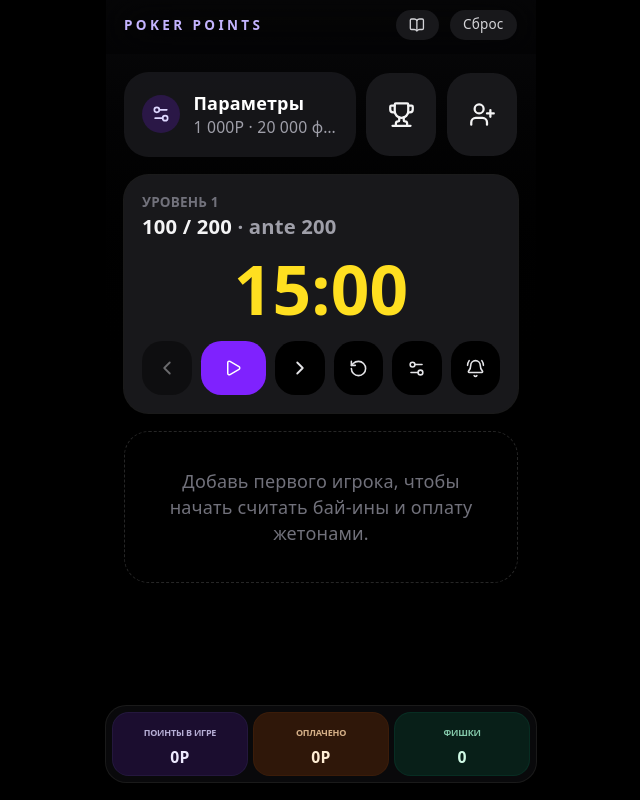
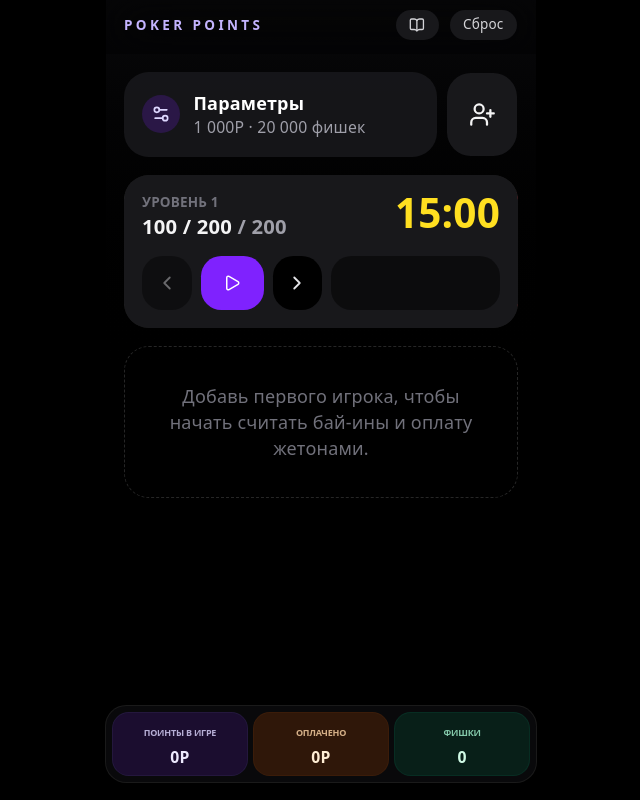
Before and after one commit to fontue/poker-points, a React (Vite) app: page / in a window 1280 px wide. Shown: the whole page, without its empty margins (319-959 px from the left). Built offline with nearby package versions, Linux system fonts and the light colour scheme.

Commit message:
фиксируем

```diff
--- a/src/App.tsx
+++ b/src/App.tsx
@@ -100,7 +100,6 @@ export default function PokerPointsPWA() {
         <TournamentControls
           settings={tournament.state.settings}
           onSettings={appModal.openSettings}
-          onPrizeSettings={appModal.openPrizeSettings}
           onAddPlayer={openAddPlayerDialog}
         />
 
--- a/src/components/dialogs/AppModals.tsx
+++ b/src/components/dialogs/AppModals.tsx
@@ -3,7 +3,6 @@ import { AddPlayerDialog } from './AddPlayerDialog';
 import { ConfirmActionDialog } from './ConfirmActionDialog';
 import { PrizeSettingsDialog } from './PrizeSettingsDialog';
 import { ReferenceDialog } from './ReferenceDialog';
-import { SettingsDialog } from './SettingsDialog';
 import { TimerAlertSettingsDialog } from './TimerAlertSettingsDialog';
 import { TimerSettingsDialog } from './TimerSettingsDialog';
 import { TotalsDialog } from './TotalsDialog';
@@ -156,7 +155,7 @@ export function AppModals({
     }
 
     if (modal?.type === 'settings') {
-      return <SettingsDialog key="settings" settings={settings} onChange={onUpdateSettings} onClose={onClose} />;
+      return <PrizeSettingsDialog key="settings" settings={settings} onChange={onUpdateSettings} onClose={onClose} />;
     }
 
     if (modal?.type === 'prize-settings') {
--- a/src/components/dialogs/TotalsDialog.tsx
+++ b/src/components/dialogs/TotalsDialog.tsx
@@ -151,7 +151,7 @@ export function TotalsDialog({ settings, timer, totals, prizePayouts, onClose }:
         </TotalsSection>
       </div>
 
-      <div className="mt-4 grid">
+      <div className="sticky -bottom-5 -mx-5 -mb-5 mt-4 grid border-t border-white/10 bg-zinc-950 px-5 pb-5 pt-3">
         <Button onClick={onClose} className="h-12 rounded-2xl bg-zinc-800 text-white">
           Закрыть
         </Button>
--- a/src/components/game/PlayerCard.tsx
+++ b/src/components/game/PlayerCard.tsx
@@ -42,11 +42,27 @@ export function PlayerCard({
   const rightActionsWidth = 140;
   const medalClass = getPrizeMedalClass(place);
 
+  function closeActions() {
+    setVisibleActionsSide(null);
+  }
+
+  function decrementBuyIns() {
+    closeActions();
+    onDecrementBuyIns(player.id);
+  }
+
+  function decrementPaidEntries() {
+    closeActions();
+    onDecrementPaidEntries(player.id);
+  }
+
   function toggleEliminated() {
+    closeActions();
     onToggleEliminated(player.id);
   }
 
   function deletePlayer() {
+    closeActions();
     onDelete(player.id);
   }
 
@@ -67,7 +83,7 @@ export function PlayerCard({
       <div className="absolute left-0 top-0.5 bottom-0.5 grid w-[132px] grid-cols-2 overflow-hidden rounded-3xl">
         <button
           type="button"
-          onClick={() => onDecrementBuyIns(player.id)}
+          onClick={decrementBuyIns}
           disabled={player.buyIns <= 0}
           className="grid place-items-center bg-violet-600/85 text-white disabled:text-white/30 active:brightness-110"
           aria-label={`Убрать бай-ин у игрока ${player.name}`}
@@ -79,7 +95,7 @@ export function PlayerCard({
         </button>
         <button
           type="button"
-          onClick={() => onDecrementPaidEntries(player.id)}
+          onClick={decrementPaidEntries}
           disabled={player.paidEntries <= 0}
           className="grid place-items-center bg-orange-500/85 text-white disabled:text-white/30 active:brightness-110"
           aria-label={`Убрать оплату у игрока ${player.name}`}
--- a/src/components/game/PokerTimer.tsx
+++ b/src/components/game/PokerTimer.tsx
@@ -1,4 +1,6 @@
+import { motion } from 'framer-motion';
 import { BellRing, ChevronLeft, ChevronRight, Pause, Play, RotateCcw, Settings2 } from 'lucide-react';
+import { useState } from 'react';
 import { formatNumber } from '@/lib/format';
 import { colorUpChipTones } from '@/lib/game';
 import { prepareTimerAlerts } from '@/lib/timerAlerts';
@@ -34,6 +36,19 @@ export function PokerTimer({
   const level = settings.timerLevels[timer.currentLevelIndex] || settings.timerLevels[0];
   const isFirstLevel = timer.currentLevelIndex === 0;
   const isLastLevel = timer.currentLevelIndex >= settings.timerLevels.length - 1;
+  const [visibleActionsSide, setVisibleActionsSide] = useState<'left' | 'right' | null>(null);
+  const leftActionsWidth = 96;
+  const rightActionsWidth = 56;
+
+  function getTimerOffset() {
+    if (visibleActionsSide === 'left') return leftActionsWidth;
+    if (visibleActionsSide === 'right') return -rightActionsWidth;
+    return 0;
+  }
+
+  function closeActions() {
+    setVisibleActionsSide(null);
+  }
 
   function toggleTimer() {
     prepareTimerAlerts({
@@ -44,27 +59,93 @@ export function PokerTimer({
   }
 
   return (
-    <section className="mb-4 rounded-3xl bg-zinc-900 p-4 text-left ring-1 ring-white/10">
-      <div className="mb-3 flex items-center justify-between gap-3">
+    <section className="relative mb-4 overflow-hidden rounded-3xl">
+      <div className="absolute left-0 top-0.5 bottom-0.5 grid w-[88px] grid-cols-2 overflow-hidden rounded-3xl">
+        <button
+          type="button"
+          onClick={() => {
+            closeActions();
+            onSettings();
+          }}
+          className="grid place-items-center bg-zinc-800 text-zinc-100 active:brightness-110"
+          aria-label="Настройки таймера"
+        >
+          <Settings2 size={20} />
+        </button>
+        <button
+          type="button"
+          onClick={() => {
+            closeActions();
+            onAlertSettings();
+          }}
+          className="grid place-items-center bg-zinc-700 text-zinc-100 active:brightness-110"
+          aria-label="Настройки уведомлений"
+        >
+          <BellRing size={20} />
+        </button>
+      </div>
+
+      <button
+        type="button"
+        onClick={() => {
+          closeActions();
+          onResetLevel();
+        }}
+        className="absolute right-0 top-0.5 bottom-0.5 grid w-12 place-items-center rounded-3xl bg-red-500/85 text-white active:brightness-110"
+        aria-label="Сбросить таймер"
+      >
+        <RotateCcw size={20} />
+      </button>
+
+      <motion.div
+        drag="x"
+        dragDirectionLock
+        dragPropagation={false}
+        dragConstraints={{ left: -rightActionsWidth, right: leftActionsWidth }}
+        dragElastic={0.03}
+        dragMomentum={false}
+        animate={{ x: getTimerOffset() }}
+        transition={{ type: 'spring', stiffness: 520, damping: 42, mass: 0.8 }}
+        onDragEnd={(_, info) => {
+          if (visibleActionsSide === 'left') {
+            if (info.offset.x < -40 || info.velocity.x < -320) setVisibleActionsSide(null);
+            return;
+          }
+
+          if (visibleActionsSide === 'right') {
+            if (info.offset.x > 32 || info.velocity.x > 260) setVisibleActionsSide(null);
+            return;
+          }
+
+          if (info.offset.x < -44 || info.velocity.x < -380) {
+            setVisibleActionsSide('right');
+            return;
+          }
+
+          if (info.offset.x > 56 || info.velocity.x > 420) {
+            setVisibleActionsSide('left');
+            return;
+          }
+
+          setVisibleActionsSide(null);
+        }}
+        className="relative z-10 select-none rounded-3xl bg-zinc-900 p-4 text-left ring-1 ring-white/10"
+        style={{ touchAction: 'pan-y' }}
+      >
+        <div className="mb-3 grid grid-cols-[minmax(0,1fr)_auto] items-start gap-3">
           <div className="min-w-0">
             <div className="text-xs font-black uppercase text-zinc-500">Уровень {timer.currentLevelIndex + 1}</div>
             <div className="text-lg font-black text-zinc-100">
               {formatNumber(level.smallBlind)} / {formatNumber(level.bigBlind)}
-            {level.ante > 0 && <span className="text-zinc-400"> · ante {formatNumber(level.ante)}</span>}
+              {level.ante > 0 && <span className="text-zinc-400"> / {formatNumber(level.ante)}</span>}
             </div>
           </div>
-        {level.colorUpChip && (
-          <div className={`shrink-0 rounded-xl px-2 py-1 text-[11px] font-black ${colorUpChipTones[level.colorUpChip]}`}>
-            Color Up {level.colorUpChip}
+          <div className={`text-right text-4xl font-black leading-none tabular-nums ${timer.isRunning ? 'text-white' : 'text-yellow-300'}`}>
+            {formatTimerTime(timer.remainingSeconds)}
           </div>
-        )}
         </div>
 
-      <div className={`mb-4 text-center text-6xl font-black tabular-nums ${timer.isRunning ? 'text-white' : 'text-yellow-300'}`}>
-        {formatTimerTime(timer.remainingSeconds)}
-      </div>
-
-      <div className="grid grid-cols-[2.75rem_1fr_2.75rem_2.75rem_2.75rem_2.75rem] gap-2">
+        <div className="grid grid-cols-[2.75rem_3.5rem_2.75rem_minmax(5.75rem,1fr)] gap-2">
           <button
             type="button"
             disabled={isFirstLevel}
@@ -91,31 +172,15 @@ export function PokerTimer({
           >
             <ChevronRight size={22} />
           </button>
-        <button
-          type="button"
-          onClick={onResetLevel}
-          className="grid h-12 place-items-center rounded-2xl bg-black text-zinc-200 active:scale-95"
-          aria-label="Сбросить текущий уровень"
-        >
-          <RotateCcw size={19} />
-        </button>
-        <button
-          type="button"
-          onClick={onSettings}
-          className="grid h-12 place-items-center rounded-2xl bg-black text-zinc-200 active:scale-95"
-          aria-label="Настройки таймера"
-        >
-          <Settings2 size={19} />
-        </button>
-        <button
-          type="button"
-          onClick={onAlertSettings}
-          className="grid h-12 place-items-center rounded-2xl bg-black text-zinc-200 active:scale-95"
-          aria-label="Сопровождение таймера"
-        >
-          <BellRing size={19} />
-        </button>
+          {level.colorUpChip ? (
+            <div className={`grid h-12 place-items-center rounded-2xl px-3 text-[11px] font-black ${colorUpChipTones[level.colorUpChip]}`}>
+              Color Up {level.colorUpChip}
             </div>
+          ) : (
+            <div className="h-12 rounded-2xl bg-black/50" aria-hidden="true" />
+          )}
+        </div>
+      </motion.div>
     </section>
   );
 }
--- a/src/components/layout/TournamentControls.tsx
+++ b/src/components/layout/TournamentControls.tsx
@@ -1,4 +1,4 @@
-import { Trophy, UserPlus } from 'lucide-react';
+import { UserPlus } from 'lucide-react';
 import { Button } from '@/components/ui/button';
 import { SettingsSummaryButton } from './SettingsSummaryButton';
 import type { Settings } from '@/lib/game';
@@ -6,19 +6,14 @@ import type { Settings } from '@/lib/game';
 type TournamentControlsProps = {
   settings: Settings;
   onSettings: () => void;
-  onPrizeSettings: () => void;
   onAddPlayer: () => void;
 };
 
-export function TournamentControls({ settings, onSettings, onPrizeSettings, onAddPlayer }: TournamentControlsProps) {
+export function TournamentControls({ settings, onSettings, onAddPlayer }: TournamentControlsProps) {
   return (
     <section className="mb-4">
-      <div className="mb-3 grid grid-cols-[1fr_auto_auto] gap-2">
+      <div className="mb-3 grid grid-cols-[1fr_auto] gap-2">
         <SettingsSummaryButton settings={settings} onClick={onSettings} />
-
-        <Button onClick={onPrizeSettings} className="h-full w-16 rounded-3xl bg-zinc-900 text-zinc-100">
-          <Trophy size={18} className="size-6" />
-        </Button>
 
         <Button onClick={onAddPlayer} className="h-full w-16 rounded-3xl bg-zinc-900 text-zinc-100">
           <UserPlus size={18} className="size-6" />
--- a/src/lib/game/reducer.ts
+++ b/src/lib/game/reducer.ts
@@ -129,11 +129,11 @@ export function tournamentReducer(state: TournamentState, action: TournamentActi
         action.now
       );
     case 'tournament/reset':
-      return {
-        ...state,
-        players: [],
-        timer: { ...state.timer, isRunning: false, levelStartedAt: null, endsAt: null, lastCompletedLevelIndex: null }
-      };
+      return setTimerLevel(
+        { ...state, players: [], timer: { ...state.timer, isRunning: false, levelStartedAt: null, endsAt: null, lastCompletedLevelIndex: null } },
+        0,
+        Date.now()
+      );
     default:
       return assertNever(action);
   }
--- a/src/lib/settings.ts
+++ b/src/lib/settings.ts
@@ -17,7 +17,7 @@ export type SettingField = {
 export const settingFields: SettingField[] = [
   {
     key: 'buyInPoints',
-    label: 'Стоимость бай-ина',
+    label: 'Цена бай-ина',
     minValue: 1,
     placeholder: '1'
   },
```
Also changed, not shown: src/components/dialogs/PrizeSettingsDialog.tsx (+61 -21 lines), src/components/dialogs/settings/PrizeDistributionEditor.tsx (+29 -13 lines), src/components/dialogs/settings/PrizeDistributionInfoDialog.tsx (+4 -8 lines), src/hooks/usePrizeSettingsForm.ts (+9 -5 lines). Lines whose indentation alone changed are shown as unchanged.
